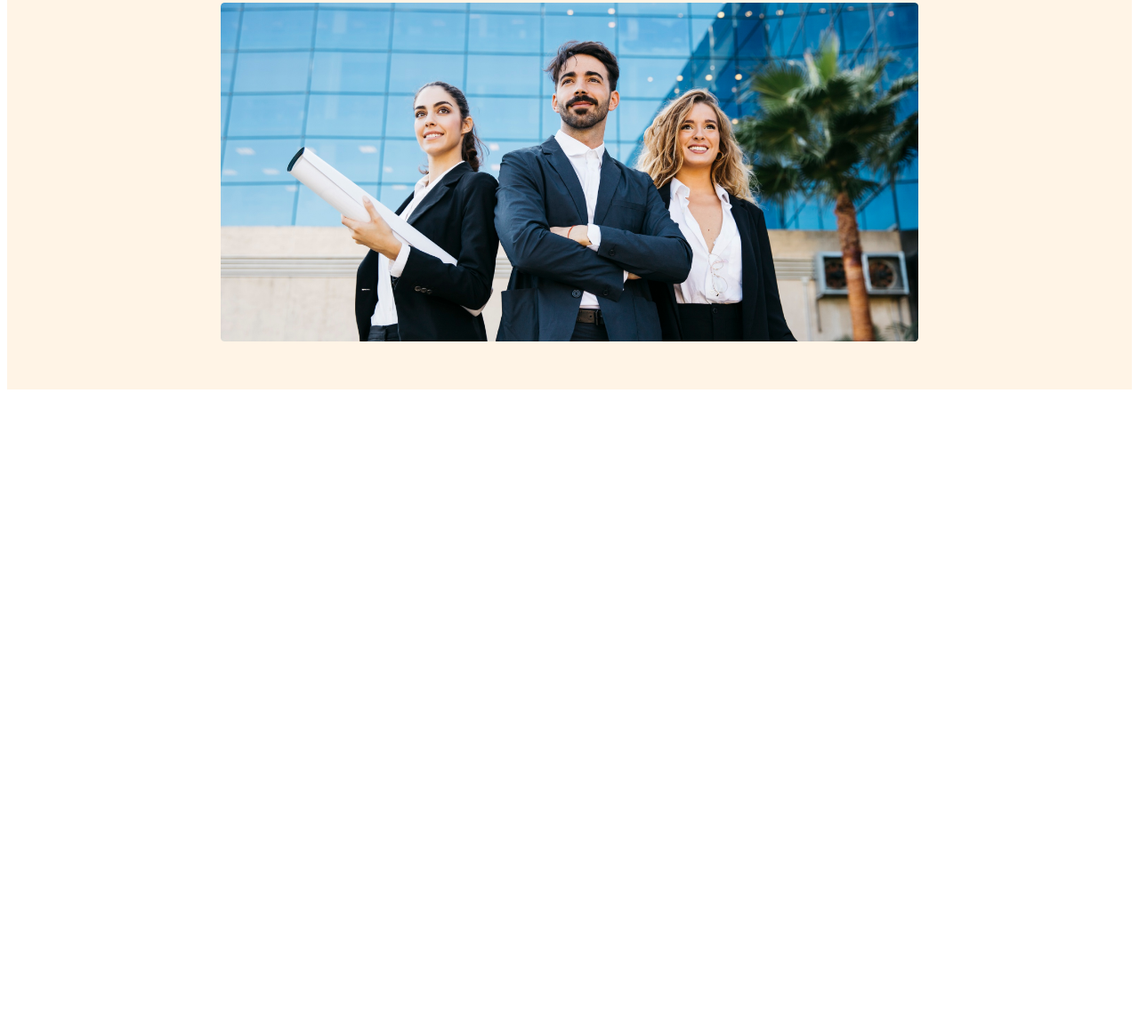
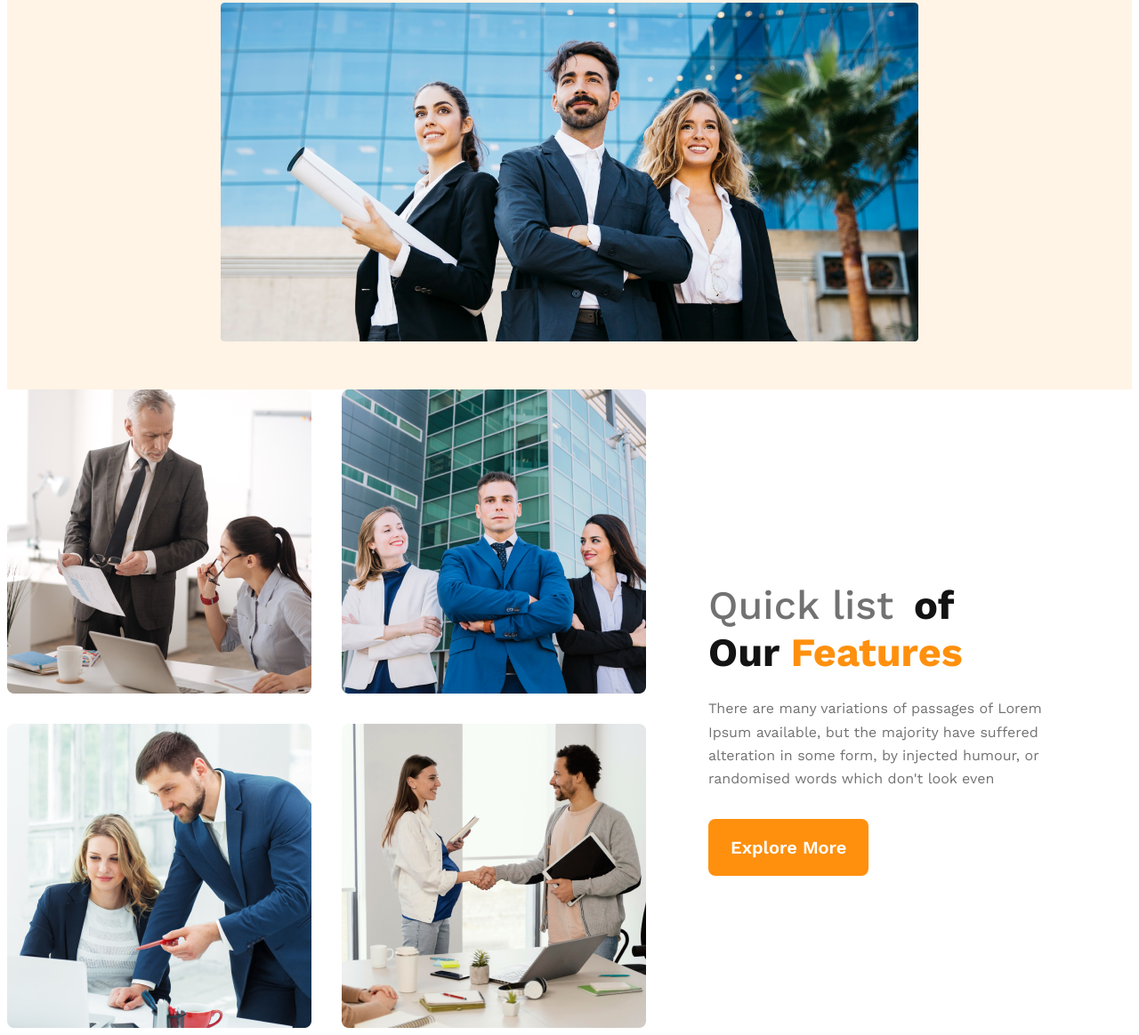
Before and after one commit to FaizAhamed2o1/g3-architects, a plain HTML site: page index.html in a window 1280 px wide. Shown: the part 593-1757 px from the top of the page at 89% size. Before the commit the page ends 1039 px from the top, so only its background shows below. Drawn offline with nearby package versions, Linux system fonts and the light colour scheme.

Commit message:
Features content added

```diff
--- a/index.html
+++ b/index.html
@@ -39,8 +39,34 @@
     </header>
     <!-- ! header ends -->
 
-    <main></main>
+    <!-- ! main starts -->
+    <main>
+      <!-- * teams section -->
+      <section class="teams-container">
+        <div class="teams-image-container">
+          <img src="./images/team1.png" alt="" />
+          <img src="./images/team2.png" alt="" />
+          <img src="./images/team3.png" alt="" />
+          <img src="./images/team4.png" alt="" />
+        </div>
 
+        <div class="teams-content">
+          <h3 class="teams-title">
+            <span>Quick list</span> <span>of Our</span> <span>Features</span>
+          </h3>
+          <p class="teams-description">
+            There are many variations of passages of Lorem Ipsum available, but
+            the majority have suffered alteration in some form, by injected
+            humour, or randomised words which don't look even
+          </p>
+          <button class="btn-primary">Explore More</button>
+        </div>
+      </section>
+    </main>
+    <!-- ! main ends -->
+
+    <!--! footer starts -->
     <footer></footer>
+    <!-- ! footer ends -->
   </body>
 </html>
--- a/styles.css/architect.css
+++ b/styles.css/architect.css
@@ -17,7 +17,7 @@
   cursor: pointer;
 }
 
-/* ! header styles */
+/* ? header styles */
 header {
   background-color: rgba(255, 144, 14, 0.1);
   padding: 50px 240px;
@@ -78,6 +78,63 @@ nav li a {
   margin-top: 32px;
 }
 
+/* ? main styles */
+main {
+  max-width: 1440px;
+  margin: 0 auto;
+}
+
+/* * teams styles */
+.teams-container {
+  display: flex;
+  align-items: center;
+}
+
+.teams-image-container {
+  display: grid;
+  grid-template-columns: repeat(2, 1fr);
+  gap: 34px;
+}
+
+.teams-content {
+  padding: 0 70px;
+}
+
+.teams-title {
+  padding-right: 66px;
+  margin-bottom: 24px;
+  font-size: 2.8125rem;
+}
+
+.teams-title span:nth-child(1) {
+  font-weight: 500;
+  color: #727272;
+}
+
+.teams-title span:nth-child(2) {
+  font-weight: bold;
+  color: #131313;
+  margin-left: 10px;
+}
+
+.teams-title span:nth-child(3) {
+  font-weight: bold;
+  color: #ff900e;
+}
+
+.teams-description {
+  margin-bottom: 32px;
+  font-size: 1rem;
+  line-height: 1.63;
+  color: #727272;
+}
+
+/* !,
+!,
+!,
+!,
+!, */
+
 /* ! responsive designs */
 /* * small devices */
 @media screen and (max-width: 576px) {
```
